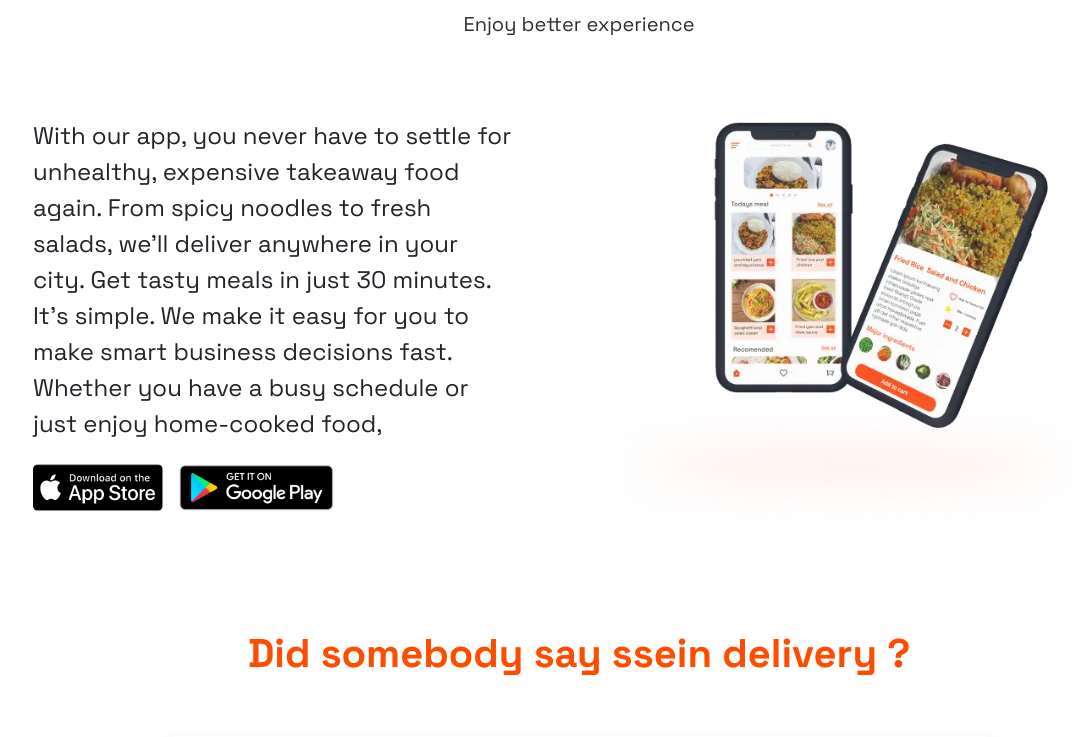
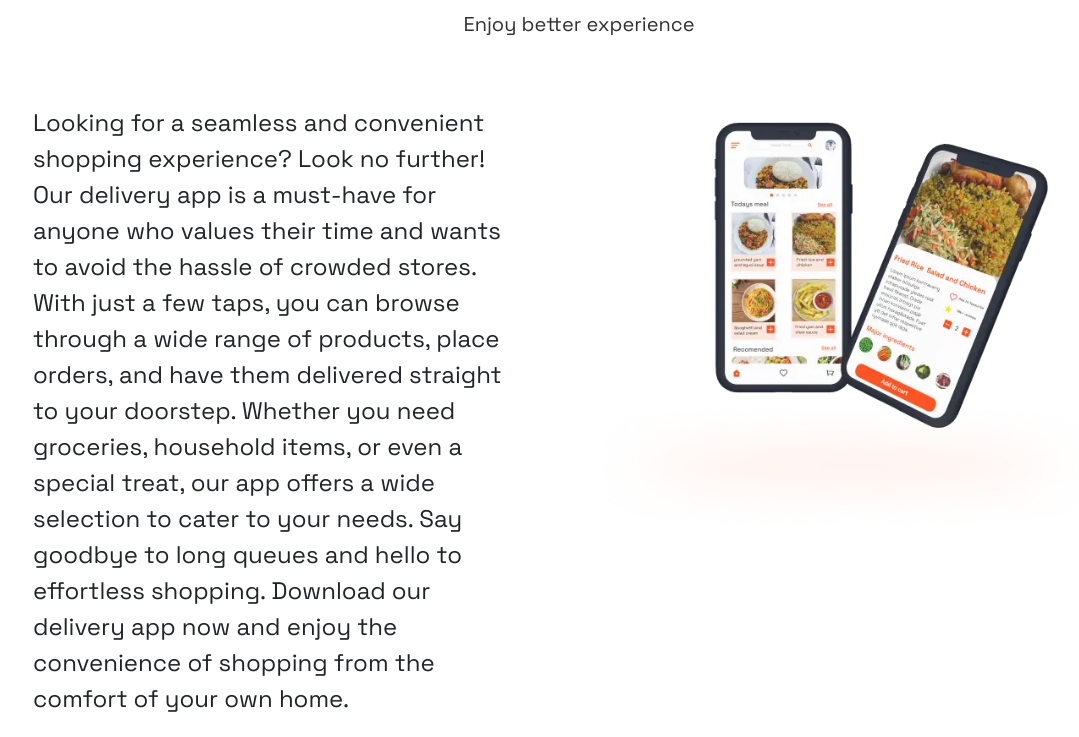
Before and after one commit to HusseinKing/Ssein-landing-page-and-dashboard, a React (Create React App) app: page / in a window 1280 px wide. Shown: the part 3380-4117 px from the top of the page, without its empty margins (61-1140 px from the left). Built offline with nearby package versions, Linux system fonts and the light colour scheme.

Commit message:
fix: about us contents

```diff
--- a/src/components/Sections/HeroFiveSection.js
+++ b/src/components/Sections/HeroFiveSection.js
@@ -34,12 +34,16 @@ const HeroFiveSection = () => {
           >
             <div className={classes.text_div}>
               <p className={classes.text_content}>
-                With our app, you never have to settle for unhealthy, expensive
-                takeaway food again. From spicy noodles to fresh salads, we'll
-                deliver anywhere in your city. Get tasty meals in just 30
-                minutes. It's simple. We make it easy for you to make smart
-                business decisions fast. Whether you have a busy schedule or
-                just enjoy home-cooked food,
+                Looking for a seamless and convenient shopping experience? Look
+                no further! Our delivery app is a must-have for anyone who
+                values their time and wants to avoid the hassle of crowded
+                stores. With just a few taps, you can browse through a wide
+                range of products, place orders, and have them delivered
+                straight to your doorstep. Whether you need groceries, household
+                items, or even a special treat, our app offers a wide selection
+                to cater to your needs. Say goodbye to long queues and hello to
+                effortless shopping. Download our delivery app now and enjoy the
+                convenience of shopping from the comfort of your own home.
               </p>
               <div className={classes.action_div}>
                 <img
--- a/src/components/Sections/HeroFourSection.js
+++ b/src/components/Sections/HeroFourSection.js
@@ -28,13 +28,11 @@ const HeroFourSection = () => {
             </div>
             <div className={classes.about_body}>
               <p className={classes.text_content}>
-                I make delicious healthy meals for busy people who want to enjoy
-                home made food without the hassle of cooking. Why would you cook
-                when you don't have to? The Hot Plate makes it easy to eat your
-                favorite home cooked food anywhere you want. You deserve to eat
-                great food, whether you're at home or on the go. We'll help you
-                find unique meals wherever you are. With our app, you never have
-                to settle for unhealthy, expensive takeaway food again.
+                ssein delivery app! We're here to make your life easier by
+                bringing everything you need right to your doorstep. With our
+                user-friendly platform, you can easily order from a variety of
+                local businesses and track your delivery in real-time.
+                Experience convenience and reliability with us today!
               </p>
             </div>
             <div className={classes.about_footer}>
```
